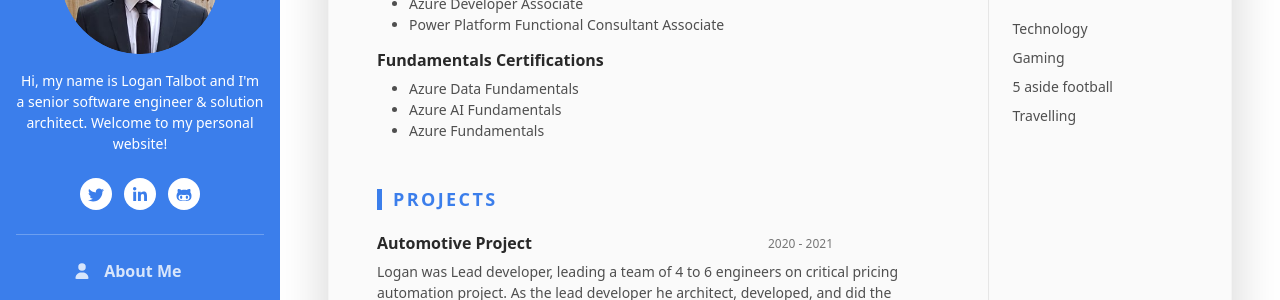
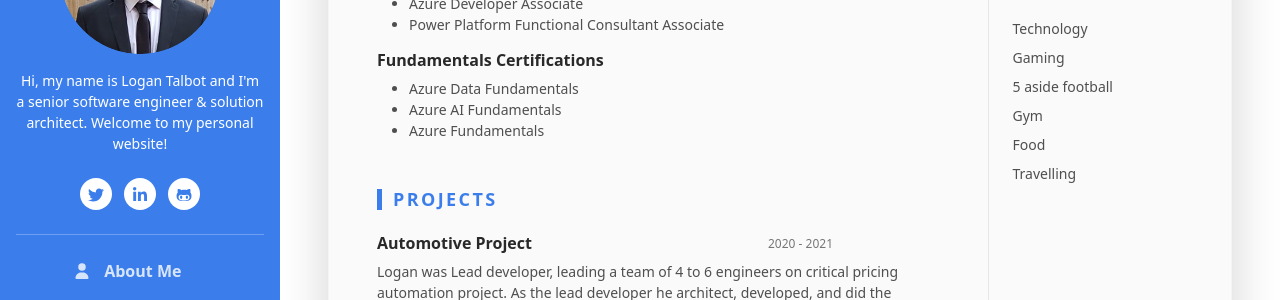
Before and after one commit to LoganDavidTalbot/logandavidtalbot.github.io, a Jekyll site: the page built from resume.html, in a window 1280 px wide and 900 px high, scrolled down 1639 px. Shown: the part 154-454 px from the top of the window. Built offline with Jekyll 4.4.1, drawn with Linux system fonts in a browser that asks for light colours; nearby versions of some CDN libraries; library files that are not in the unit come from our copies.

Commit message:
add more interests

```diff
--- a/resume.html
+++ b/resume.html
@@ -212,6 +212,8 @@ layout: main
 									<li class="mb-2">Technology</li>
 									<li class="mb-2">Gaming</li>
 									<li class="mb-2">5 aside football</li>
+									<li class="mb-2">Gym</li>
+									<li class="mb-2">Food</li>
 									<li>Travelling</li>
 								</ul>
 							</section><!--//certificates-section-->
```
